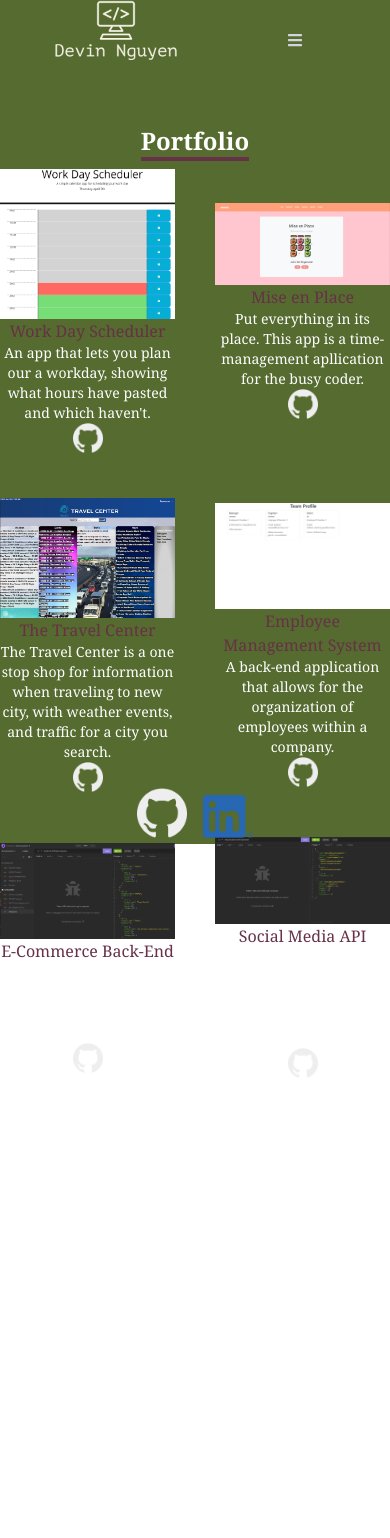
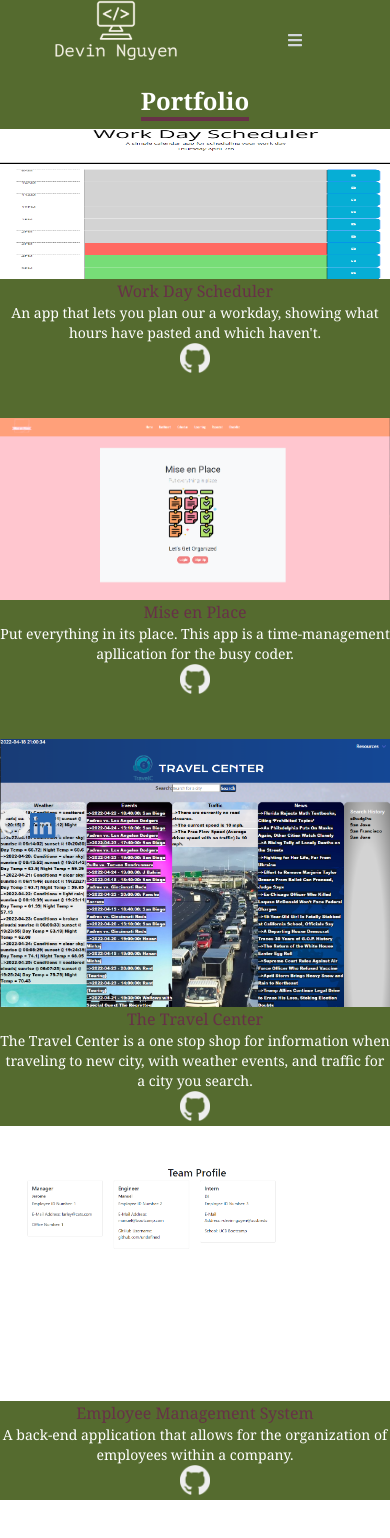
Before and after one commit to kuyadevin/react-portfolio, a React (Create React App) app: page /portfolio in a window 390 px wide. Shown: the top 1538 px of the page. Before the commit the page ends 1083 px from the top, so only its background shows below. Built offline with nearby package versions, Linux system fonts and the light colour scheme.

Commit message:
Fixed background and size responsivness in profile page

```diff
--- a/src/App.js
+++ b/src/App.js
@@ -1,5 +1,4 @@
 import Navigation from "./components/Navigation"
-import Footer from "./components/Footer";
 import AboutMe from "./components/AboutMe";
 import Portfolio from "./components/Portfolio";
 import Contact from "./components/Contact";
@@ -15,7 +14,6 @@ function App() {
         <Route path='/contact' element={<Contact />} />
         <Route path='/resume' element={<Resume />} />
       </Routes>
-      <Footer />
     </Router>
   );
 }
--- a/src/components/AboutMe.js
+++ b/src/components/AboutMe.js
@@ -2,6 +2,8 @@ import React from 'react';
 import { IoIosArrowRoundForward } from 'react-icons/io';
 import Devin from '../assets/devin.png';
 import { Link } from 'react-router-dom';
+import GitHub from '../assets/github.png';
+import LinkedIn from '../assets/LI-In-Bug.png';
 
 const AboutMe = () => {
   return (
@@ -27,6 +29,14 @@ const AboutMe = () => {
           </div>
         </div>
       </div>
+      <footer className='fixed inset-x-0 bottom-0 text-center space-x-4'>
+        <a className="inline-block" href='https://github.com/kuyadevin'>
+          <img src={GitHub} alt='GitHub' style={{ width: '50px' }} />
+        </a>
+        <a className="inline-block" href='https://www.linkedin.com/in/devin-nguyen-9a0676212/'>
+          <img src={LinkedIn} alt='LinkedIn' style={{ width: '50px' }} />
+        </a>
+      </footer>
     </div>
   )
 }
--- a/src/components/Contact.js
+++ b/src/components/Contact.js
@@ -1,4 +1,6 @@
-import React from 'react'
+import React from 'react';
+import GitHub from '../assets/github.png';
+import LinkedIn from '../assets/LI-In-Bug.png';
 
 function Contact() {
   return (
@@ -15,6 +17,14 @@ function Contact() {
           <button className='text-white border-2 bg-[#673147] hover:bg-slate-600 hover:border-slate-600'>Contact Me!</button>
         </form>
       </div>
+      <footer className='fixed inset-x-0 bottom-0 text-center space-x-4'>
+        <a className="inline-block" href='https://github.com/kuyadevin'>
+          <img src={GitHub} alt='GitHub' style={{ width: '50px' }} />
+        </a>
+        <a className="inline-block" href='https://www.linkedin.com/in/devin-nguyen-9a0676212/'>
+          <img src={LinkedIn} alt='LinkedIn' style={{ width: '50px' }} />
+        </a>
+      </footer>
     </div>
   )
 }
--- a/src/components/Navigation.js
+++ b/src/components/Navigation.js
@@ -2,6 +2,7 @@ import React, { useState } from 'react';
 import { FaBars, FaTimes } from 'react-icons/fa';
 import Logo from '../assets/Devin Nguyen-logos_transparent.png';
 import { Link } from 'react-router-dom';
+
 
 const Navigation = () => {
   // eslint-disable-next-line no-unused-vars
--- a/src/components/Portfolio.js
+++ b/src/components/Portfolio.js
@@ -6,14 +6,15 @@ import TravelCenter from '../assets/travelCenter.png';
 import EMS from '../assets/ems.png';
 import ECommerce from '../assets/ecommerce.png';
 import Social from '../assets/socialmedia.png';
+import LinkedIn from '../assets/LI-In-Bug.png';
 
 function Portfolio() {
   return (
-    <div className='w-full h-screen bg-[#556b2f]'>
+    <div className='w-full h-screen bg-[#556b2f] pb-20 bg-repeat'>
       <div className='flex flex-col justify-center items-center w-full h-full text-white font-serif'>
         <h1 className='text-2xl font-bold inline border-b-4 border-[#673147] mb-2'>Portfolio</h1>
-        <div className='max-w-[1000px] max-h-[550px] w-full grid grid-cols-2 sm:grid-cols-3 gap-10 justify-center items-center text-center text-sm'>
-          <div>
+        <div className='max-w-[1000px] max-h-[550px] w-full grid grid-cols-1 sm:grid-cols-3 gap-10 justify-center items-center text-center text-sm sm:pb-20'>
+          <div className='bg-[#556b2f]'>
             <a href='https://kuyadevin.github.io/Day-Planner/'>
               <img src={Workday} alt='Workday Scheduler' style={{ width: '500px', height: '150px' }} />
             </a>
@@ -23,7 +24,7 @@ function Portfolio() {
               <img src={GitHub} alt='GitHub' style={{ width: '30px' }} />
             </a>
           </div>
-          <div>
+          <div className='bg-[#556b2f]'>
             <a href='https://mise-en-place-planner.herokuapp.com/'>
               <img src={MiseEnPlace} alt='Mise En Place' style={{ width: '500px' }} />
             </a>
@@ -33,7 +34,7 @@ function Portfolio() {
               <img src={GitHub} alt='GitHub' style={{ width: '30px' }} />
             </a>
           </div>
-          <div>
+          <div className='bg-[#556b2f]'>
             <a href='https://kuyadevin.github.io/the-travel-center/'>
               <img src={TravelCenter} alt='Travel Center' style={{ width: '500px' }} />
             </a>
@@ -43,7 +44,7 @@ function Portfolio() {
               <img src={GitHub} alt='GitHub' style={{ width: '30px' }} />
             </a>
           </div>
-          <div>
+          <div className='bg-[#556b2f]'>
             <a href='https://github.com/kuyadevin/employee-management-system'>
               <img src={EMS} alt='Employee Management System' style={{ width: '500px' }} />
             </a>
@@ -53,7 +54,7 @@ function Portfolio() {
               <img src={GitHub} alt='GitHub' style={{ width: '30px' }} />
             </a>
           </div>
-          <div>
+          <div className='bg-[#556b2f]'>
             <a href='https://github.com/kuyadevin/e-commerce-back-end'>
               <img src={ECommerce} alt='E-Commerce' style={{ width: '500px' }} />
             </a>
@@ -63,7 +64,7 @@ function Portfolio() {
               <img src={GitHub} alt='GitHub' style={{ width: '30px' }} />
             </a>
           </div>
-          <div>
+          <div className='bg-[#556b2f]'>
             <a href='https://github.com/kuyadevin/social-media-api'>
               <img src={Social} alt='Social Media API' style={{ width: '500px' }} />
             </a>
@@ -75,6 +76,22 @@ function Portfolio() {
           </div>
         </div>
       </div>
+      <footer className='fixed inset-x-0 bottom-0 text-center space-x-4 invisible sm:visible'>
+        <a className="inline-block" href='https://github.com/kuyadevin'>
+          <img src={GitHub} alt='GitHub' style={{ width: '50px' }} />
+        </a>
+        <a className="inline-block" href='https://www.linkedin.com/in/devin-nguyen-9a0676212/'>
+          <img src={LinkedIn} alt='LinkedIn' style={{ width: '50px' }} />
+        </a>
+      </footer>
+      <footer className='fixed bottom-0 sm:hidden '>
+        <a className="inline-block" href='https://github.com/kuyadevin'>
+          <img src={GitHub} alt='GitHub' style={{ width: '30px' }} />
+        </a>
+        <a className="inline-block" href='https://www.linkedin.com/in/devin-nguyen-9a0676212/'>
+          <img src={LinkedIn} alt='LinkedIn' style={{ width: '30px' }} />
+        </a>
+      </footer>
     </div>
   )
 }
--- a/src/components/Resume.js
+++ b/src/components/Resume.js
@@ -1,5 +1,7 @@
 import React from 'react';
 import PDF from '../assets/resume.pdf';
+import GitHub from '../assets/github.png';
+import LinkedIn from '../assets/LI-In-Bug.png';
 
 function Resume() {
   return (
@@ -29,7 +31,16 @@ function Resume() {
           </ul>
         </div>
       </div>
+      <footer className='fixed inset-x-0 bottom-0 text-center space-x-4'>
+        <a className="inline-block" href='https://github.com/kuyadevin'>
+          <img src={GitHub} alt='GitHub' style={{ width: '50px' }} />
+        </a>
+        <a className="inline-block" href='https://www.linkedin.com/in/devin-nguyen-9a0676212/'>
+          <img src={LinkedIn} alt='LinkedIn' style={{ width: '50px' }} />
+        </a>
+      </footer>
     </div>
+
   )
 }
 
```
